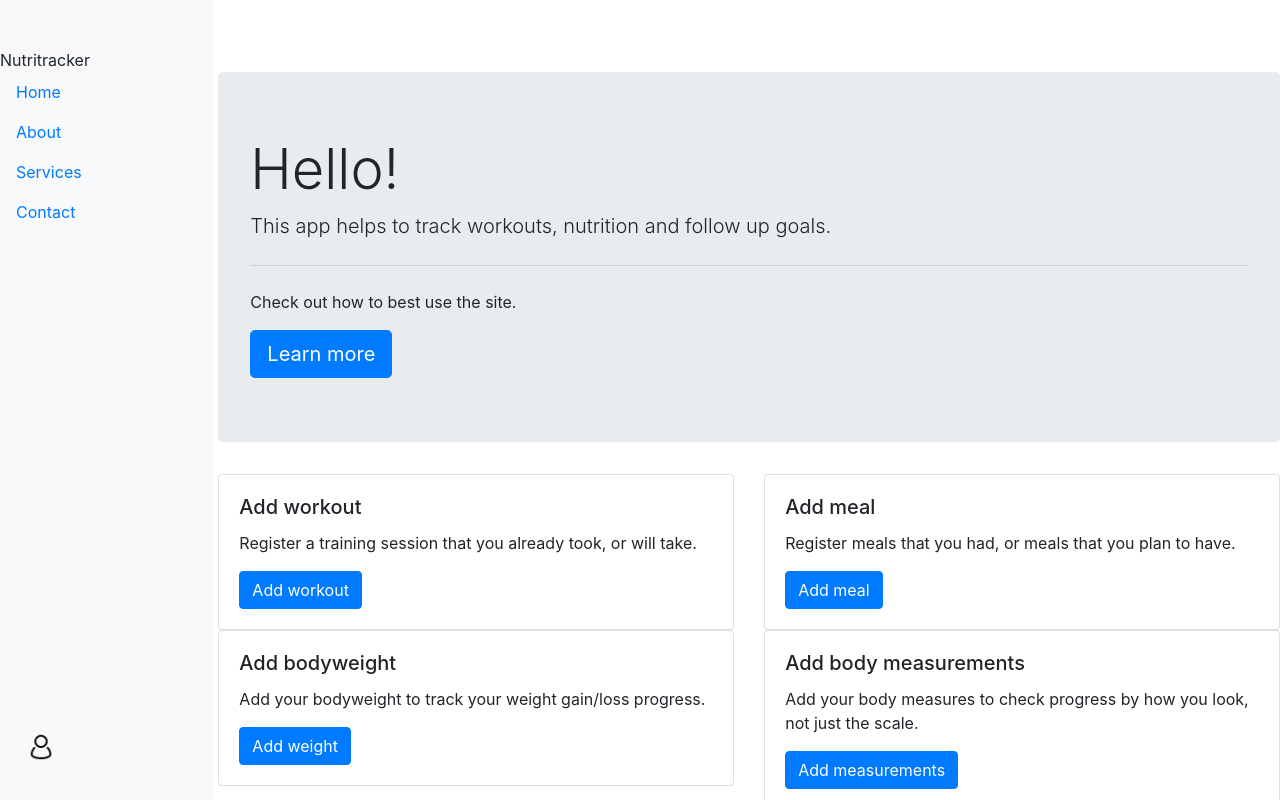
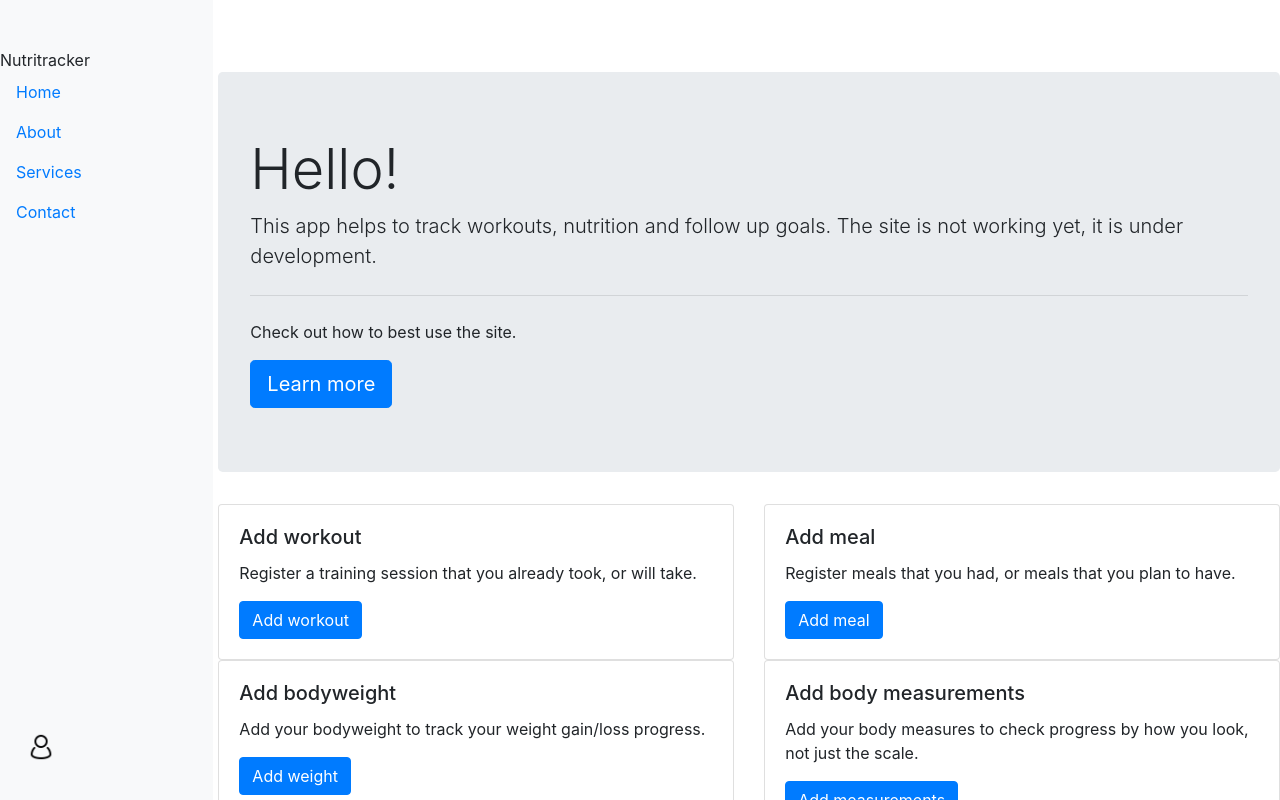
Before and after one commit to pyTianHu/Nutritracker, a Django app: page / in a window 1280 px wide. Run offline with Django 5.2, Linux system fonts and the light colour scheme; some libraries are stand-ins or nearby versions.

Commit message:
Comment on main page

```diff
--- a/Nutritracker_App/templates/home.html
+++ b/Nutritracker_App/templates/home.html
@@ -3,7 +3,7 @@
         <main role="main" class="col-md-10 ml-sm-auto main-content">
             <div class="jumbotron mt-3">
                 <h1 class="display-4">Hello!</h1>
-                <p class="lead">This app helps to track workouts, nutrition and follow up goals.</p>
+                <p class="lead">This app helps to track workouts, nutrition and follow up goals. The site is not working yet, it is under development.</p>
                 <hr class="my-4">
                 <p>Check out how to best use the site.</p>
                 <a class="btn btn-primary btn-lg" href="{% url 'learnmore' %}" role="button">Learn more</a>
```
